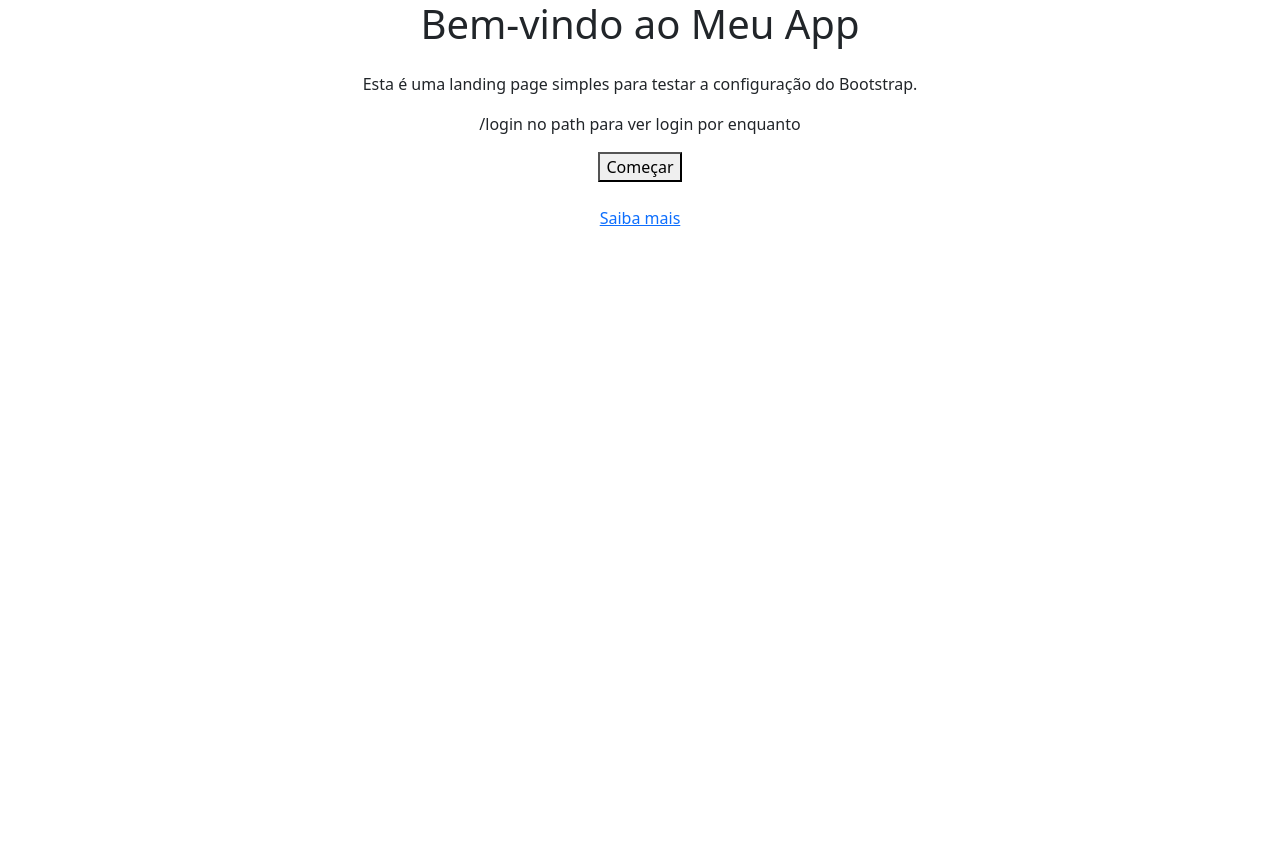
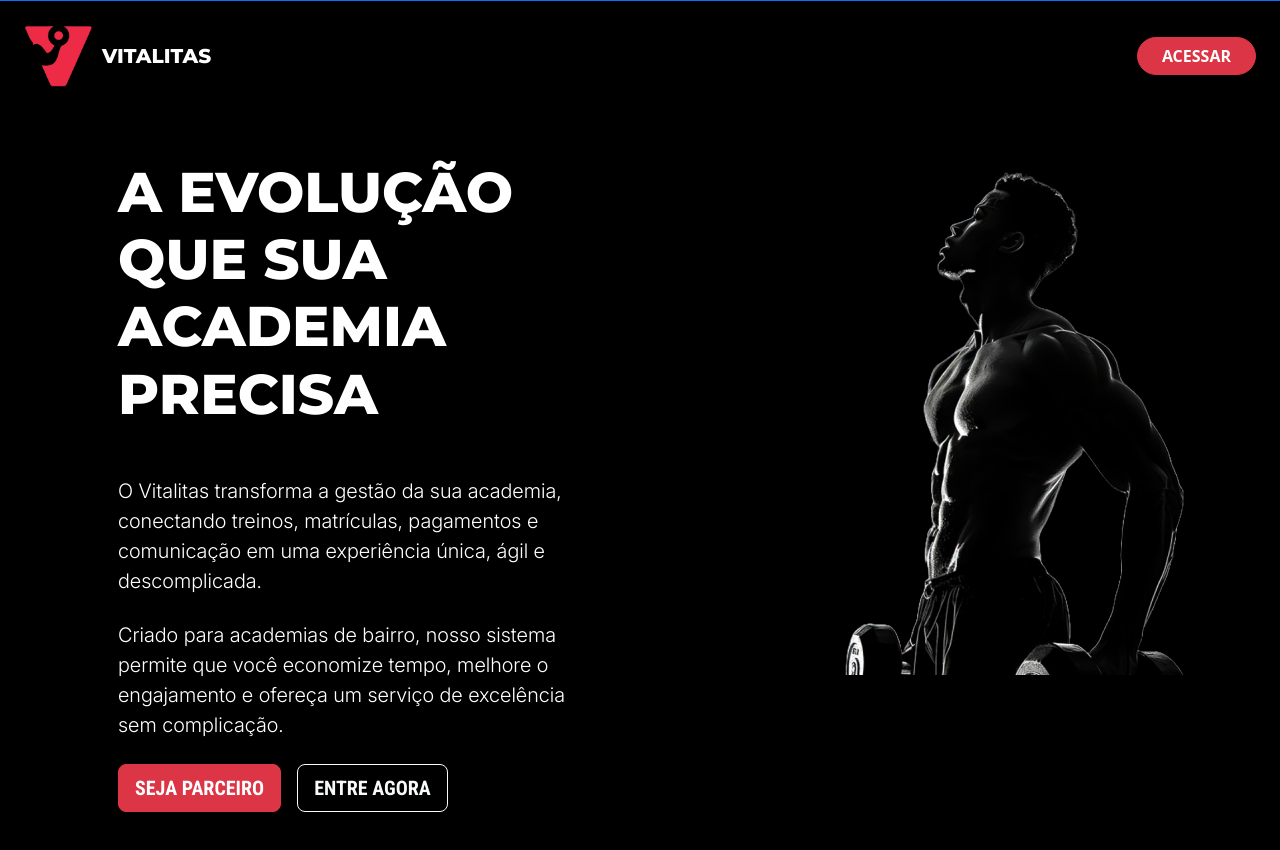
Before and after one commit to VitalitasPJT/vitalitas-frontend-app, a React (Vite) app: page / in a window 1280 px wide. Shown: the top 850 px of the page. Before the commit the page ends 800 px from the top, so only its background shows below. Built offline with nearby package versions, Linux system fonts and the light colour scheme.

Commit message:
começando a fazer a landing page + redirecionamento do botao acessar e entrar p/ login

```diff
--- /dev/null
+++ b/src/components/NavbarLandingPage.tsx
@@ -0,0 +1,30 @@
+// src/components/Navbar.tsx
+import React from 'react';
+import { Link } from 'react-router-dom';
+
+const Navbar: React.FC = () => {
+    return (
+        <nav style={{ backgroundColor: '#000', color: '#fff', padding: '20px' }} className="navbarLandingPage navbar navbar-expand-lg border-top border-primary px-4 justify-content-between" >
+            {/* Esquerda: Logo + Texto */}
+            <div className="d-flex align-items-center gap-2">
+                <img
+                    src="./src/assets/imgs/logo_loginPage.png"
+                    alt="logo_vitalitas"
+                    className="img-fluid"
+                    style={{ maxWidth: '70px', height: 'auto' }}
+                />
+                <h1 className="navbar-brand font-title fw-bold mb-0" style={{ color: '#fff' }}>VITALITAS</h1>
+            </div>
+
+            {/* Direita: Botão */}
+            <div className="d-flex align-items-center">
+                <Link to={'/login'} className="btn btn-danger rounded-pill px-4 fw-bold">
+                    ACESSAR
+                </Link>
+            </div>
+        </nav>
+
+    );
+};
+
+export default Navbar;
--- a/src/index.css
+++ b/src/index.css
@@ -15,20 +15,26 @@ html, body, #root {
 
 @font-face {
   font-family: 'Roboto';
-  src: url('./assets/fonts/Roboto_Condensed-Bold.ttf') format('tff');
+  src: url('./assets/fonts/Roboto_Condensed-Bold.ttf') format('truetype');
   font-style: normal;
   font-weight: bold;
 }
 
 @font-face {
   font-family: 'Poppins';
-  src: url('./assets/fonts/Poppins-Bold.ttf') format('tff');
+  src: url('./assets/fonts/Poppins-Bold.ttf') format('truetype');
   font-style: normal;
 }
 
 @font-face {
   font-family: 'Montserrat';
-  src: url('./assets/fonts/Montserrat-ExtraBold.ttf') format('tff');
+  src: url('./assets/fonts/Montserrat-ExtraBold.ttf') format('truetype');
+  font-style: normal;
+}
+
+@font-face {
+  font-family: 'Inter';
+  src: url(./assets/fonts/Inter_18pt-Light.ttf) format('truetype');
   font-style: normal;
 }
 
@@ -40,6 +46,10 @@ html, body, #root {
   font-family: var(--font-button);
 }
 
+.font-text {
+  font-family: var(--font-text);
+}
+
 .background-grey-color {
   background-color: var(--grey-color);
 }
--- a/src/pages/LandingPage.tsx
+++ b/src/pages/LandingPage.tsx
@@ -1,21 +1,43 @@
+import NavbarLandingPage from "../components/NavbarLandingPage";
+import { Link } from 'react-router-dom';
+
 export default function LandingPage() {
     return (
-        <div>
+        <div style={{ backgroundColor: '#000', color: '#fff' }} className="min-vh-100">
+            <NavbarLandingPage />
 
-            <div className="text-center px-4">
-                <h1 className="text-5xl font-bold mb-4">Bem-vindo ao Meu App</h1>
-                <p className="text-lg mb-6">
-                    Esta é uma landing page simples para testar a configuração do Bootstrap.
-                </p>
+            <div className="container d-flex flex-column align-items-center justify-content-center text-start py-5">
+                <div className="row">
 
-                <p>
-                    /login no path para ver login por enquanto
-                </p>
+                    <div className="col-md-6 px-5">
+                        <h1 className="display-4 font-title mb-5" style={{ fontWeight: "bolder" }}>
+                            A EVOLUÇÃO QUE SUA ACADEMIA PRECISA
+                        </h1>
 
-                <button className="mb-4">Começar</button>
-                <p>
-                    <a href="#" className="underline">Saiba mais</a>
-                </p>
+                        <p className="lead font-text mb-4">
+                            O Vitalitas transforma a gestão da sua academia, conectando treinos, matrículas, pagamentos e comunicação em uma experiência única, ágil e descomplicada.
+                        </p>
+
+                        <p className="lead font-text mb-4">
+                            Criado para academias de bairro, nosso sistema permite que você economize tempo, melhore o engajamento e ofereça um serviço de excelência sem complicação.
+                        </p>
+
+                        <div className="d-flex gap-3 font-button flex-wrap justify-content-start">
+                            <Link to="/" className="btn btn-danger btn-lg">
+                                SEJA PARCEIRO
+                            </Link>
+                            <Link to="/login" className="btn btn-outline-light btn-lg">
+                                ENTRE AGORA
+                            </Link>
+                        </div>
+                    </div>
+
+                    <div className="col-md-6">
+                        <img src="./src/assets/imgs/main_img_landingPage.png" className="img-fluid d-none d-md-block" alt="gym_img" style={{ maxHeight: '1000px', width: '100%', objectFit: 'cover' }} />
+                    </div>
+
+                </div>
+
             </div>
         </div>
     );
```
Also changed, not shown: src/assets/imgs/main_img_landingPage.png (added).
